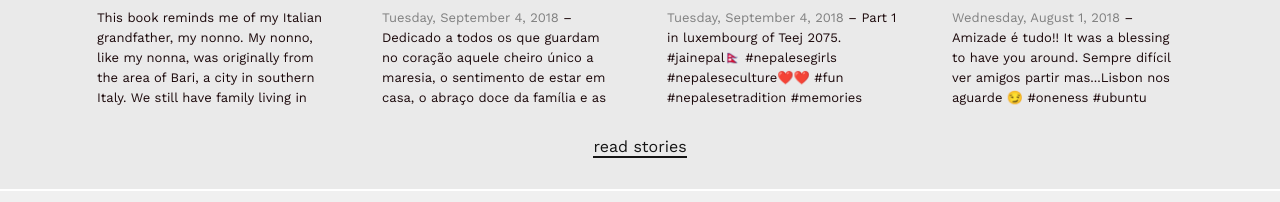
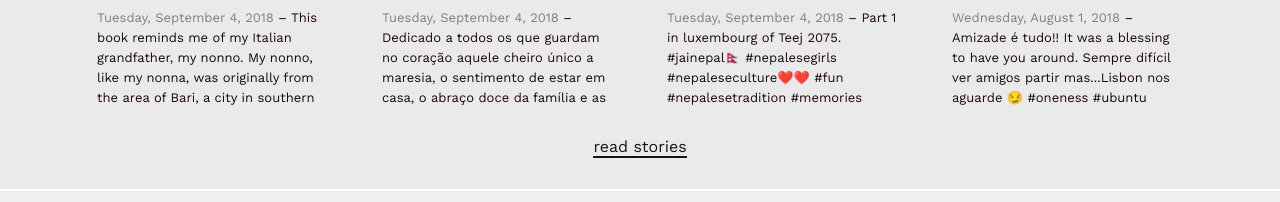
Before and after one commit to C2DH/memorecord, a Jekyll site: the page built from pages/index.md, in a window 1280 px wide. Shown: the part 1052-1254 px from the top of the page. Built offline with Jekyll 4.4.1, drawn with Linux system fonts in a browser that asks for light colours; some of the changed text lies outside the part shown.

Commit message:
add date

```diff
--- a/_data/documents.yaml
+++ b/_data/documents.yaml
@@ -756,3 +756,4 @@
         url: 3a3107cdeaae4c228e6bd2d3ff8f1664-24x24.jpg
         width: 24
         height: 24
+    date: '2018-09-04'
```
